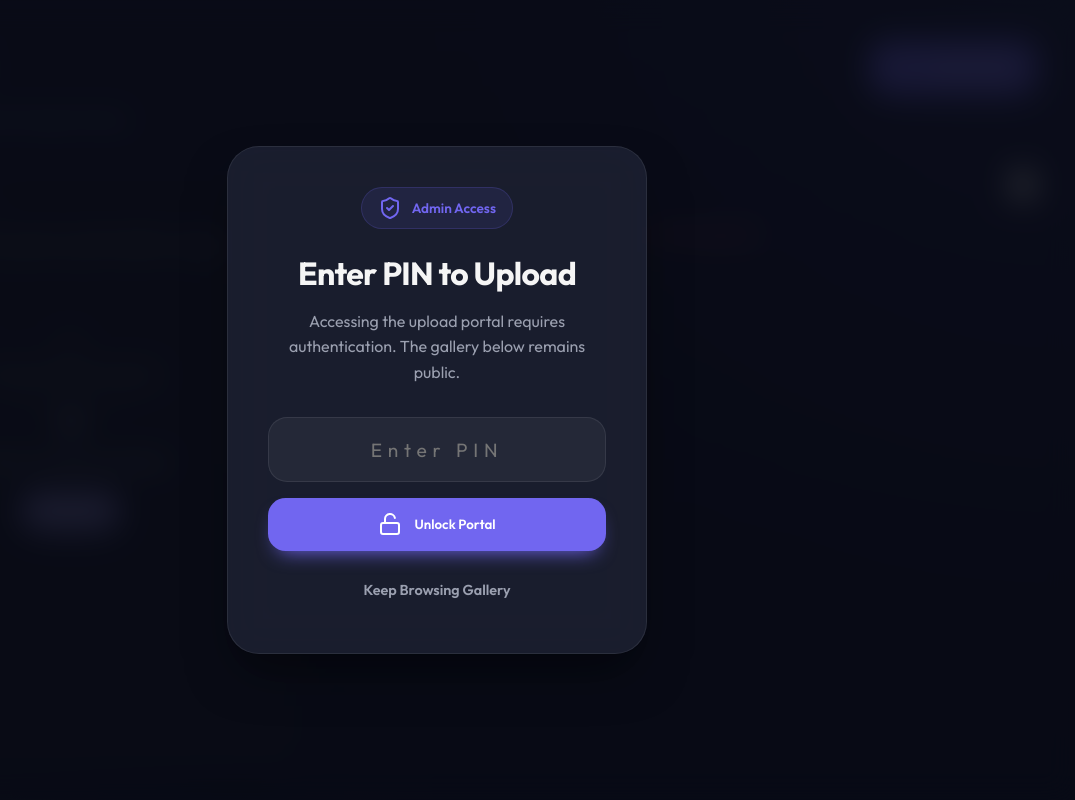
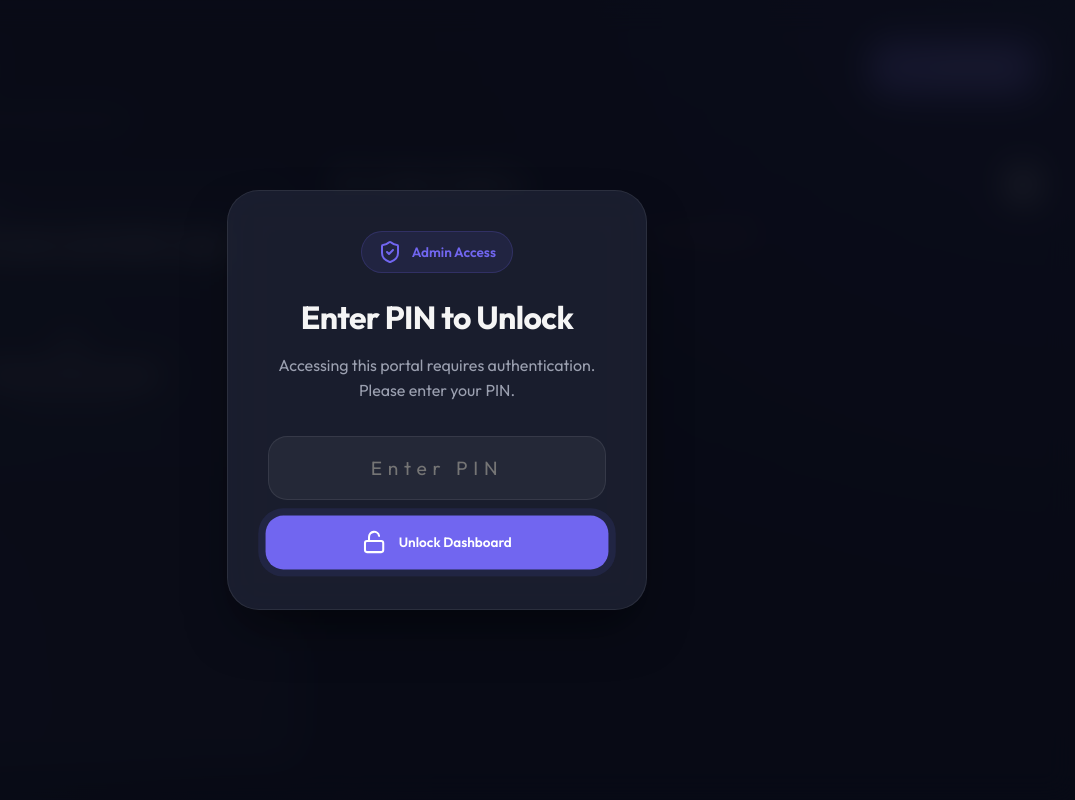
Before and after one commit to aryanjha205/GITPIX, a Flask app: page / in a window 1280 px wide. Shown: the whole page, without its empty margins (203-1278 px from the left). Run offline with Flask 3, Linux system fonts and the light colour scheme.

Commit message:
Add files via upload

```diff
--- a/app.py
+++ b/app.py
@@ -191,6 +191,7 @@ def upload_image():
         return jsonify({"error": str(e)}), 500
 
 @app.route('/gallery', methods=['GET'])
+@require_pin
 def get_gallery():
     config = get_github_config()
     missing = check_config(config)
--- a/static/css/style.css
+++ b/static/css/style.css
@@ -190,9 +190,11 @@ main {
     height: 100%;
 }
 
-.locked-section {
-    filter: grayscale(0.5);
+.blurred-app {
+    filter: blur(8px) grayscale(0.2);
     pointer-events: none;
+    user-select: none;
+    opacity: 0.8;
 }
 
 .lock-overlay {
--- a/static/js/app.js
+++ b/static/js/app.js
@@ -1,15 +1,12 @@
 document.addEventListener('DOMContentLoaded', () => {
     const pinGate = document.getElementById('pin-gate');
+    const appShell = document.getElementById('app-shell');
     const pinForm = document.getElementById('pin-form');
     const pinInput = document.getElementById('pin-input');
     const pinError = document.getElementById('pin-error');
-    const closePinGate = document.getElementById('close-pin-gate');
 
-    const uploadSection = document.getElementById('upload-section');
-    const uploadLockOverlay = document.getElementById('upload-lock-overlay');
     const openUploadBtn = document.getElementById('open-upload-btn');
     const lockBtn = document.getElementById('lock-btn');
-    const unlockTriggerBtn = document.getElementById('unlock-trigger-btn');
 
     const mobileDockButtons = Array.from(document.querySelectorAll('.mobile-dock-btn'));
 
@@ -50,15 +47,14 @@ document.addEventListener('DOMContentLoaded', () => {
 
     function setLockedState(isLocked) {
         if (isLocked) {
-            uploadSection.classList.add('locked-section');
-            uploadLockOverlay.classList.remove('hidden');
+            appShell.classList.add('blurred-app');
             openUploadBtn.classList.remove('hidden');
             lockBtn.classList.add('hidden');
             pinInput.value = '';
             pinError.classList.add('hidden');
+            pinGate.classList.remove('hidden');
         } else {
-            uploadSection.classList.remove('locked-section');
-            uploadLockOverlay.classList.add('hidden');
+            appShell.classList.remove('blurred-app');
             openUploadBtn.classList.add('hidden');
             lockBtn.classList.remove('hidden');
             pinGate.classList.add('hidden');
@@ -88,21 +84,18 @@ document.addEventListener('DOMContentLoaded', () => {
         await unlockApp(pinInput.value.trim());
     });
 
-    [openUploadBtn, unlockTriggerBtn].forEach(btn => {
-        btn?.addEventListener('click', () => {
+    if (openUploadBtn) {
+        openUploadBtn.addEventListener('click', () => {
             pinGate.classList.remove('hidden');
             pinInput.focus();
         });
-    });
-
-    closePinGate.addEventListener('click', () => {
-        pinGate.classList.add('hidden');
-    });
+    }
 
     lockBtn.addEventListener('click', async () => {
         await fetch('/logout', { method: 'POST' });
         resetUploadUI();
         setLockedState(true);
+        galleryGrid.innerHTML = '<div class="loader-container"><div class="loader"></div></div>'; // Clear on lock
     });
 
     // File Handling
@@ -312,7 +305,7 @@ document.addEventListener('DOMContentLoaded', () => {
     loadGallery();
     switchMobileTab('gallery-section');
     // Check initial session state (if uploader is already unlocked by server)
-    if (uploadSection.classList.contains('locked-section')) {
+    if (appShell.classList.contains('blurred-app')) {
         setLockedState(true);
     } else {
         setLockedState(false);
--- a/templates/index.html
+++ b/templates/index.html
@@ -23,22 +23,19 @@
                 <i data-lucide="shield-check"></i>
                 Admin Access
             </div>
-            <h2>Enter PIN to Upload</h2>
-            <p>Accessing the upload portal requires authentication. The gallery below remains public.</p>
+            <h2>Enter PIN to Unlock</h2>
+            <p>Accessing this portal requires authentication. Please enter your PIN.</p>
             <form id="pin-form" class="pin-form">
                 <input id="pin-input" type="password" inputmode="numeric" autocomplete="one-time-code" maxlength="12" placeholder="Enter PIN">
-                <button type="submit" class="btn btn-primary">
-                    <i data-lucide="unlock"></i> Unlock Portal
+                <button type="submit" class="btn btn-primary pulse-primary">
+                    <i data-lucide="unlock"></i> Unlock Dashboard
                 </button>
             </form>
-            <button id="close-pin-gate" class="btn btn-ghost" type="button">
-                Keep Browsing Gallery
-            </button>
             <p id="pin-error" class="pin-error hidden">Wrong PIN. Try again.</p>
         </div>
     </div>
 
-    <div class="app-container" id="app-shell">
+    <div class="app-container {% if not app_unlocked %}blurred-app{% endif %}" id="app-shell">
         <header>
             <div class="logo">
                 <i data-lucide="image"></i>
@@ -57,7 +54,7 @@
         <p class="subtitle">Secure GitHub-Powered Image Hosting</p>
 
         <main>
-            <section id="upload-section" class="{% if not app_unlocked %}locked-section{% endif %}" data-mobile-section="upload">
+            <section id="upload-section" data-mobile-section="upload">
                 <div class="card glass">
                     <div class="upload-intro">
                         <span class="eyebrow">Instant Hosting</span>
@@ -100,12 +97,6 @@
                         <button id="upload-btn" class="btn btn-primary">
                             <i data-lucide="send"></i> Push to GitHub
                         </button>
-                    </div>
-
-                    <div id="upload-lock-overlay" class="lock-overlay {% if app_unlocked %}hidden{% endif %}">
-                        <i data-lucide="lock"></i>
-                        <p>Unlock to enable uploading</p>
-                        <button id="unlock-trigger-btn" class="btn btn-primary btn-sm">Enter PIN</button>
                     </div>
                 </div>
             </section>
```
